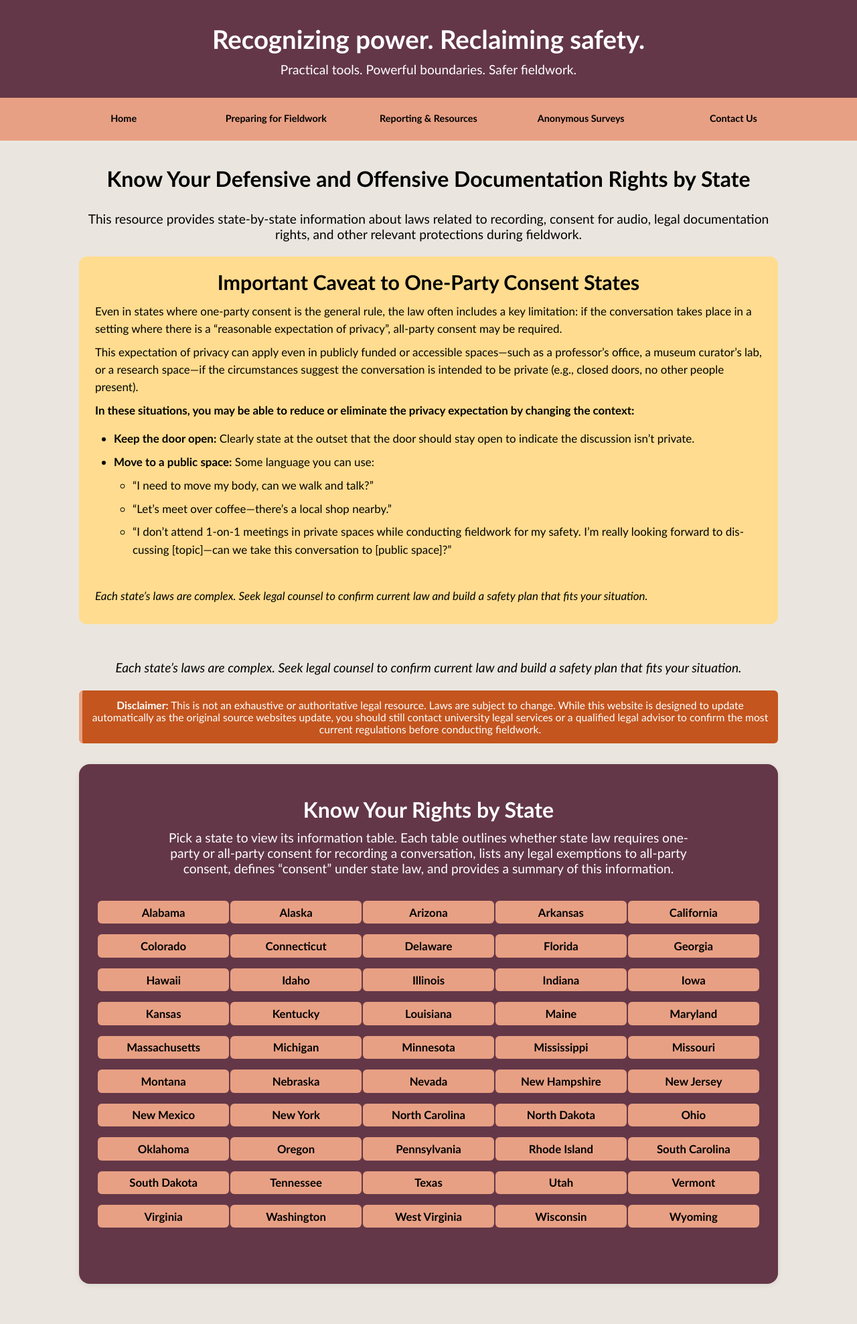
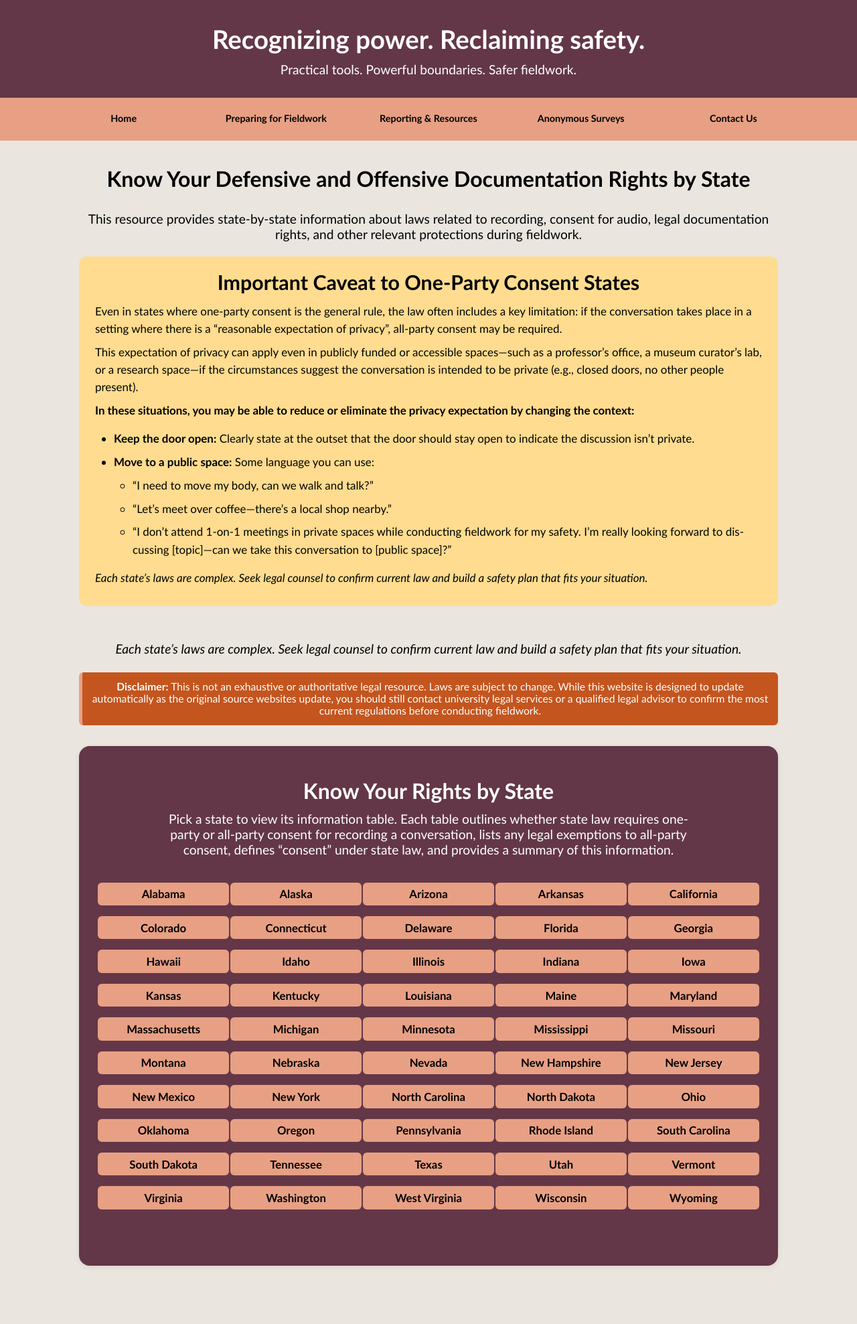
Before and after one commit to AnthroSafetyWarrior/GoldenTrowelProject, a Jekyll site: the page built from _pages/statelaw.html, in a window 1280 px wide. Shown: the whole page at 67% size. Built offline with Jekyll 4.4.1, drawn with Linux system fonts in a browser that asks for light colours; after the commit the page ends 1950 px from its top, so only the background shows below that.

Commit message:
updating pages

```diff
--- a/_pages/statelaw.html
+++ b/_pages/statelaw.html
@@ -165,7 +165,7 @@
     </li>
   </ul>
 
- <br><p><em>Each state’s laws are complex. Seek legal counsel to confirm current law and build a safety plan that fits your situation.</em></p>
+ <p><p><em>Each state’s laws are complex. Seek legal counsel to confirm current law and build a safety plan that fits your situation.</em></p></p>
 </div>
 
 <br>
```
